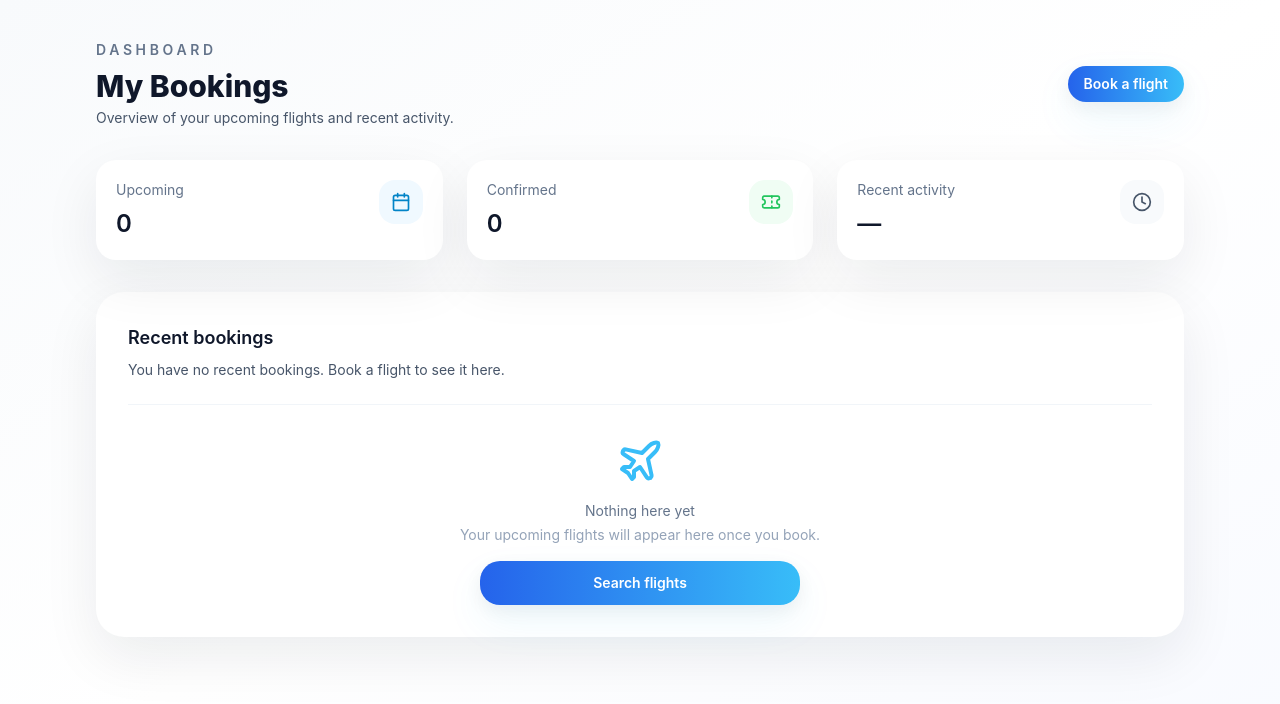
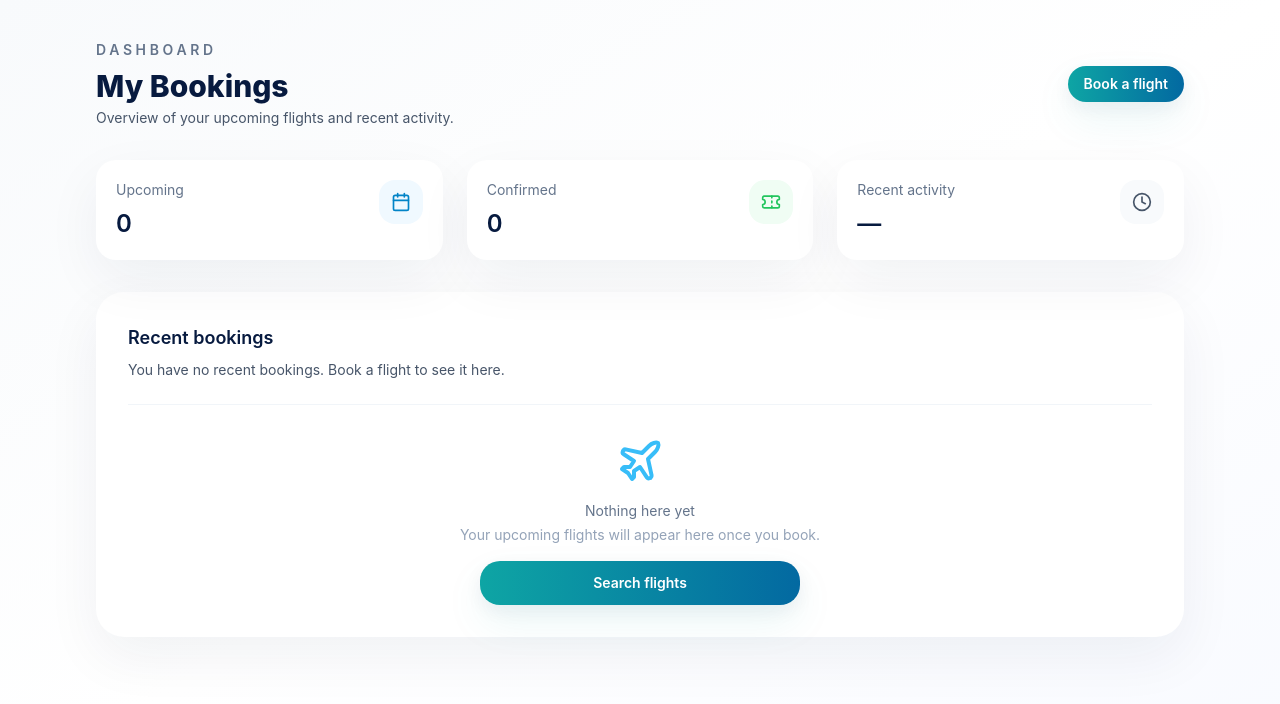
Before and after one commit to TanyaSuryavanshi/Flight-Booking-App, a Next.js app: page /dashboard in a window 1280 px wide. Shown: the top 704 px of the page. Built offline with nearby package versions, Linux system fonts and the light colour scheme.

Commit message:
feat(theme): switch to Ocean Teal palette (#0EA5A4 / #0369A1 / #071A3F)

```diff
--- a/app/globals.css
+++ b/app/globals.css
@@ -16,8 +16,8 @@ html {
 body {
   min-height: 100vh;
   margin: 0;
-  background: radial-gradient(1200px 600px at 10% 10%, rgba(56,189,248,0.06), transparent), linear-gradient(180deg, #F8FAFC 0%, #FFFFFF 100%);
-  color: #0f172a;
+  background: radial-gradient(1200px 600px at 10% 10%, rgba(14,165,164,0.06), transparent), linear-gradient(180deg, #F8FAFC 0%, #FFFFFF 100%);
+  color: #071A3F;
 }
 
 * {
@@ -32,7 +32,7 @@ textarea {
 }
 
 ::selection {
-  background: rgba(37, 99, 235, 0.18);
+  background: rgba(14,165,164,0.18);
 }
 
 /* Premium glass card */
@@ -44,10 +44,10 @@ textarea {
 
 /* Floating CTA gradient */
 .cta-gradient {
-  background-image: linear-gradient(90deg, #2563EB 0%, #38BDF8 100%);
+  background-image: linear-gradient(90deg, #0EA5A4 0%, #0369A1 100%);
 }
 
-/* Soft blue shadow */
+/* Soft teal shadow */
 .shadow-blue-soft {
-  box-shadow: 0 18px 40px rgba(56,189,248,0.08), 0 6px 18px rgba(15,23,42,0.06);
+  box-shadow: 0 18px 40px rgba(14,165,164,0.08), 0 6px 18px rgba(7,26,63,0.06);
 }
--- a/tailwind.config.ts
+++ b/tailwind.config.ts
@@ -13,22 +13,22 @@ const config: Config = {
         sans: ["Inter", "ui-sans-serif", "system-ui", "-apple-system", "Segoe UI", "Helvetica Neue", "Arial"]
       },
       boxShadow: {
-        soft: "0 20px 55px rgba(15, 23, 42, 0.08)",
-        premium: "0 20px 40px rgba(56, 189, 248, 0.08), 0 6px 18px rgba(15, 23, 42, 0.06)"
+        soft: "0 20px 55px rgba(7, 26, 63, 0.06)",
+        premium: "0 20px 40px rgba(14,165,164,0.08), 0 6px 18px rgba(7,26,63,0.06)"
       },
       colors: {
         primary: {
-          DEFAULT: "#2563EB",
-          50: "#eef7ff",
-          100: "#d9ecff",
-          500: "#2563eb",
-          600: "#1d4ed8"
+          DEFAULT: "#0EA5A4",
+          50: "#E6FBFA",
+          100: "#CFF7F6",
+          500: "#0ea5a4",
+          600: "#0b8f8e"
         },
         sky: {
-          DEFAULT: "#38BDF8"
+          DEFAULT: "#0369A1"
         },
         navy: {
-          DEFAULT: "#0F172A"
+          DEFAULT: "#071A3F"
         },
         bg: {
           DEFAULT: "#F8FAFC"
```
